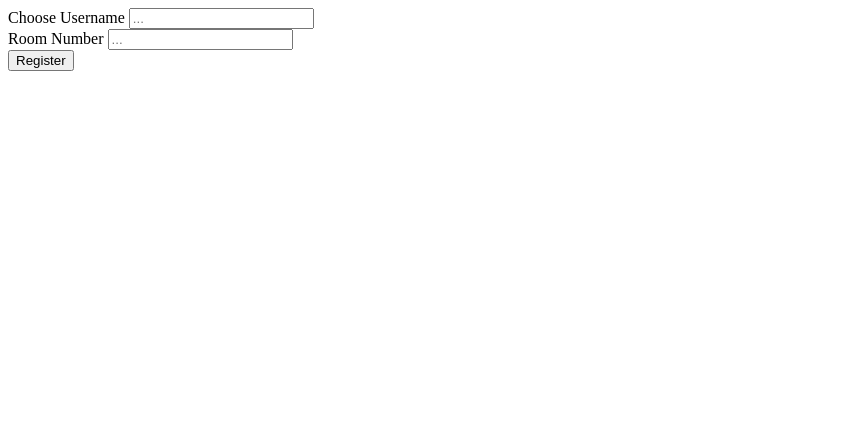
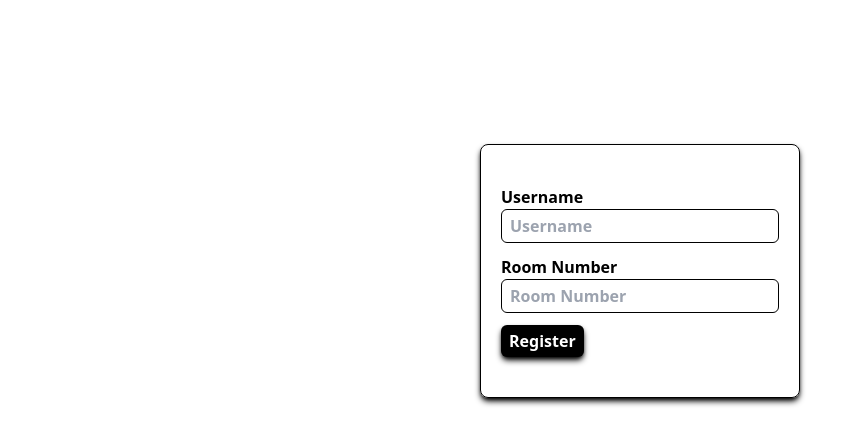
Before and after one commit to MythOfSisyphus/Chat_App, a website: page public/index.html in a window 1280 px wide. Shown: the whole page, without its empty margins (0-859 px from the left). Drawn offline with nearby package versions, Linux system fonts and the light colour scheme.

Commit message:
Designed form to register

```diff
--- a/public/index.html
+++ b/public/index.html
@@ -5,21 +5,22 @@
     <meta http-equiv="X-UA-Compatible" content="IE=edge">
     <meta name="viewport" content="width=device-width, initial-scale=1.0">
     <title>Register</title>
+    <script src="https://cdn.tailwindcss.com"></script>
 </head>
 <body>
-    <div>
-        <form action="/chat.html">
-            <div>
-                <label for="username">Choose Username</label>
-                <input type="text" name="username" id="username" placeholder="...">
+    <div class="w-80 mx-auto font-semibold my-36 rounded-lg border border-black shadow-md shadow-black px-5 py-10">
+        <form action="/chat.html" class="space-y-3">
+            <div class="flex flex-col">
+                <label for="username">Username</label>
+                <input class="border border-black rounded-md px-2 py-1 " type="text" name="username" id="username" placeholder="Username">
             </div>
 
-            <div>
+            <div class="flex flex-col">
                 <label for="room">Room Number</label>
-                <input type="number" name="room" id="room" placeholder="...">
+                <input class="border border-black rounded-md px-2 py-1 " type="number" name="room" id="room" placeholder="Room Number">
             </div>
 
-            <button type="submit">Register</button>
+            <button class="bg-black text-white rounded-md shadow-md shadow-black px-2 py-1" type="submit">Register</button>
         </form>
     </div>
 </body>
```
